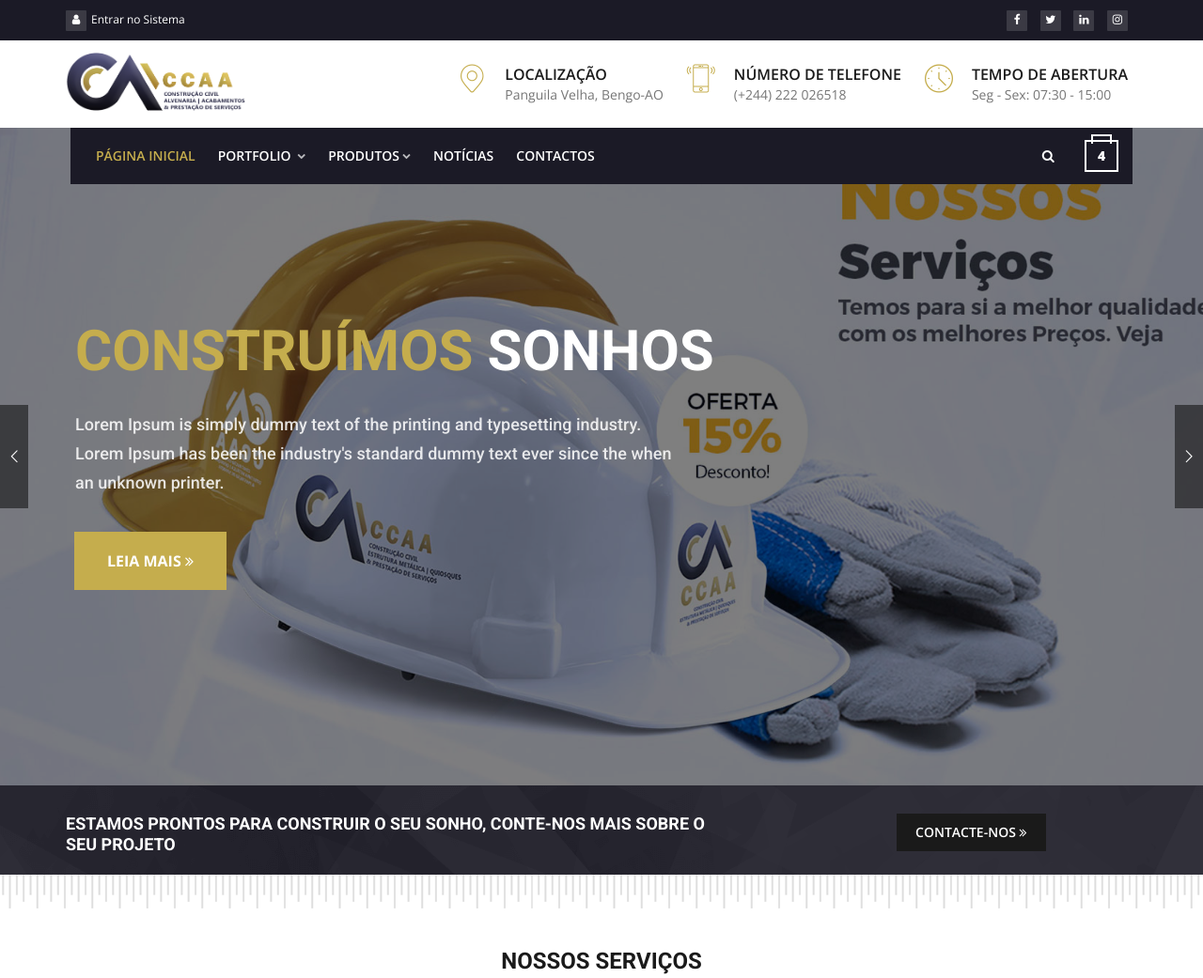
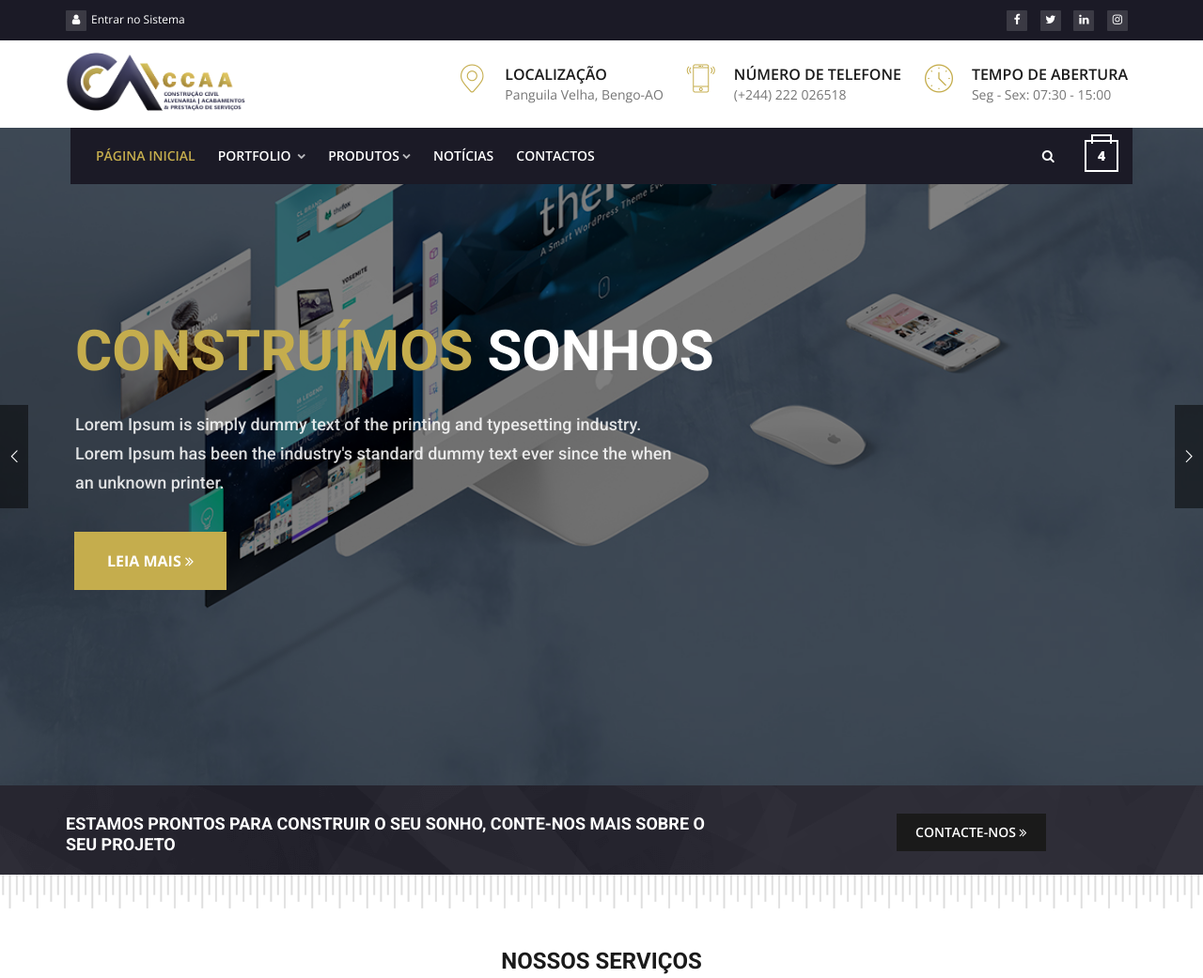
Before and after one commit to overlineink/ccaa, a PHP site: page / in a window 1280 px wide. Shown: the top 1041 px of the page at 94% size. Run offline with PHP 8.4, Linux system fonts and the light colour scheme; some libraries are stand-ins or nearby versions; some web fonts are replaced.

Commit message:
image replacement and add `bg-parallax` class

```diff
--- a/app/views/contactos/index.php
+++ b/app/views/contactos/index.php
@@ -10,7 +10,7 @@
 <?php $this->end(); ?>
 
 <?php $this->start('body'); ?>
-<div class="wt-bnr-inr overlay-wraper" style="background-image:url(https://images.unsplash.com/photo-1511805296765-e8de8e3750f4?ixlib=rb-0.3.5&ixid=eyJhcHBfaWQiOjEyMDd9&s=aa35de728b473ed2ed31b592b8b37483&auto=format&fit=crop&w=1479&q=80);">
+<div class="wt-bnr-inr overlay-wraper bg-parallax" style="background-image:url(<?=PROOT?>images/tpl.jpg);">
     <div class="overlay-main bg-black opacity-07"></div>
     <div class="container">
         <div class="wt-bnr-inr-entry">
--- a/app/views/inicio/index.php
+++ b/app/views/inicio/index.php
@@ -10,9 +10,9 @@
 			<div id="rev_slider_1014_1_wrapper" class="rev_slider_wrapper fullscreen-container" data-alias="typewriter-effect" data-source="gallery">
 				<div id="rev_slider_1014_1" class="rev_slider fullscreenbanner" style="display:none;" data-version="5.4.1">
 					<ul>
-						<li data-index="rs-1000" data-transition="slidingoverlayhorizontal" data-slotamount="default" data-hideafterloop="0" data-hideslideonmobile="off"  data-easein="default" data-easeout="default" data-masterspeed="default"  data-thumb="<?=PROOT?>images//slide1.jpg"  data-rotate="0"  data-saveperformance="off"  data-title="Nossos Servicos" data-param1="" data-param2="" data-param3="" data-param4="" data-param5="" data-param6="" data-param7="" data-param8="" data-param9="" data-param10="" data-description="">
+						<li data-index="rs-1000" data-transition="slidingoverlayhorizontal" data-slotamount="default" data-hideafterloop="0" data-hideslideonmobile="off"  data-easein="default" data-easeout="default" data-masterspeed="default"  data-thumb="<?=PROOT?>images//tpl.jpg"  data-rotate="0"  data-saveperformance="off"  data-title="Construa seu Website connosco" data-param1="" data-param2="" data-param3="" data-param4="" data-param5="" data-param6="" data-param7="" data-param8="" data-param9="" data-param10="" data-description="">
 
-							<img src="<?=PROOT?>images/slide1.jpg"  alt=""  data-bgposition="center bottom" data-bgfit="cover" data-bgrepeat="no-repeat" class="rev-slidebg" data-no-retina/>
+							<img src="<?=PROOT?>images/tpl.jpg"  alt=""  data-bgposition="center bottom" data-bgfit="cover" data-bgrepeat="no-repeat" class="rev-slidebg" data-no-retina/>
 
 							<div class="tp-caption tp-shape tp-shapewrapper "
 							id="slide-100-layer-1"
--- a/app/views/noticias/index.php
+++ b/app/views/noticias/index.php
@@ -1,6 +1,6 @@
 
 <?php $this->start('body'); ?>
-<div class="wt-bnr-inr overlay-wraper" style="background-image:url(https://images.unsplash.com/photo-1511805296765-e8de8e3750f4?ixlib=rb-0.3.5&ixid=eyJhcHBfaWQiOjEyMDd9&s=aa35de728b473ed2ed31b592b8b37483&auto=format&fit=crop&w=1479&q=80);">
+<div class="wt-bnr-inr overlay-wraper bg-parallax" style="background-image:url(<?=PROOT?>images/tpl.jpg);">
     <div class="overlay-main bg-black opacity-07"></div>
     <div class="container">
         <div class="wt-bnr-inr-entry">
--- a/app/views/noticias/postagem.php
+++ b/app/views/noticias/postagem.php
@@ -1,5 +1,5 @@
 <?php $this->start('body'); ?>
-<div class="wt-bnr-inr overlay-wraper" style="background-image:url(https://images.unsplash.com/photo-1522005574800-a4365645f893?ixlib=rb-0.3.5&s=44b0ee3a65bf1af65cc9498cb0155e03&auto=format&fit=crop&w=750&q=80);">
+<div class="wt-bnr-inr overlay-wraper bg-parallax" style="background-image:url(<?=PROOT?>images/tpl.jpg);">
     <div class="overlay-main bg-black opacity-06"></div>
     <div class="container">
         <div class="wt-bnr-inr-entry">
--- a/app/views/sobre/index.php
+++ b/app/views/sobre/index.php
@@ -1,5 +1,5 @@
 <?php $this->start('body'); ?>
-<div class="wt-bnr-inr overlay-wraper" style="background-image:url(<?=PROOT?>images/banner-ccaa-white.png);">
+<div class="wt-bnr-inr overlay-wraper bg-parallax" style="background-image:url(<?=PROOT?>images/tpl.jpg);">
     <div class="overlay-main bg-black"></div>
 </div>
 <div class="bg-gray-light p-tb20">
```
Also changed, not shown: images/tpl.jpg (added).
